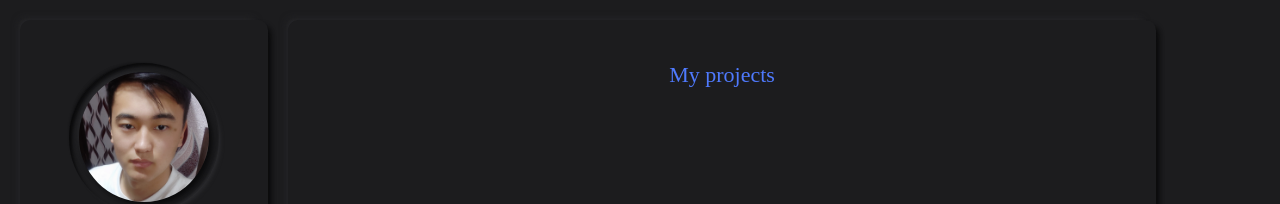
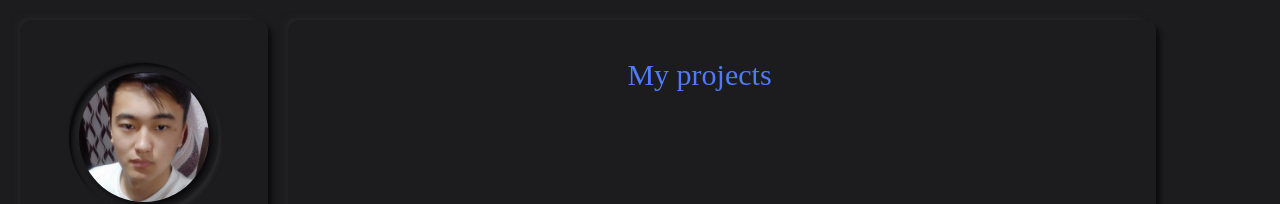
Before and after one commit to Zharyk00/Portfolio, a React (Create React App) app: page /work in a window 1280 px wide. Shown: the top 204 px of the page. Built offline with nearby package versions, Linux system fonts and the light colour scheme.

Commit message:
ready to production

```diff
--- a/src/Styles/Projects/Projects.css
+++ b/src/Styles/Projects/Projects.css
@@ -8,10 +8,9 @@
 }
 
 .main-container .title {
-  display: -ms-grid;
-  display: grid;
+  padding-right: 45px;
   color: #4f7afe;
-  font-size: 22px;
+  font-size: 30px;
 }
 
 .main-container .content-work {
--- a/src/Styles/Projects/Projects.sass
+++ b/src/Styles/Projects/Projects.sass
@@ -7,9 +7,9 @@
     place-items: center
 
     .title
-        display: grid
+        padding-right: 45px
         color: #4f7afe
-        font-size: 22px
+        font-size: 30px
     .content-work
         display: grid
         font-size: 30px
--- a/src/Styles/Skills/Skills.css
+++ b/src/Styles/Skills/Skills.css
@@ -3,10 +3,17 @@
   display: grid;
   height: 100%;
   grid-row-gap: 30px;
-  -ms-grid-columns: 370px;
-      grid-template-columns: 370px;
+  -ms-grid-columns: 1fr;
+      grid-template-columns: 1fr;
   -ms-grid-rows: 2fr 1.4fr 0.2fr;
       grid-template-rows: 2fr 1.4fr 0.2fr;
+}
+
+@media (max-width: 415px) {
+  .main-skills {
+    -ms-grid-columns: 370px;
+        grid-template-columns: 370px;
+  }
 }
 
 .main-skills .languages {
@@ -42,7 +49,7 @@
 .main-skills .languages .icons {
   display: -ms-grid;
   display: grid;
-  width: 40px;
+  width: 150px;
   -webkit-box-align: end;
       -ms-flex-align: end;
           align-items: end;
@@ -54,6 +61,7 @@
 
 @media (max-width: 415px) {
   .main-skills .languages .icons {
+    width: 40px;
     display: -ms-grid;
     display: grid;
     justify-items: end;
```
Also changed, not shown: src/Styles/Skills/Skills.sass (+5 -2 lines), 2 other files (tests, documents, lock files or other folders).
